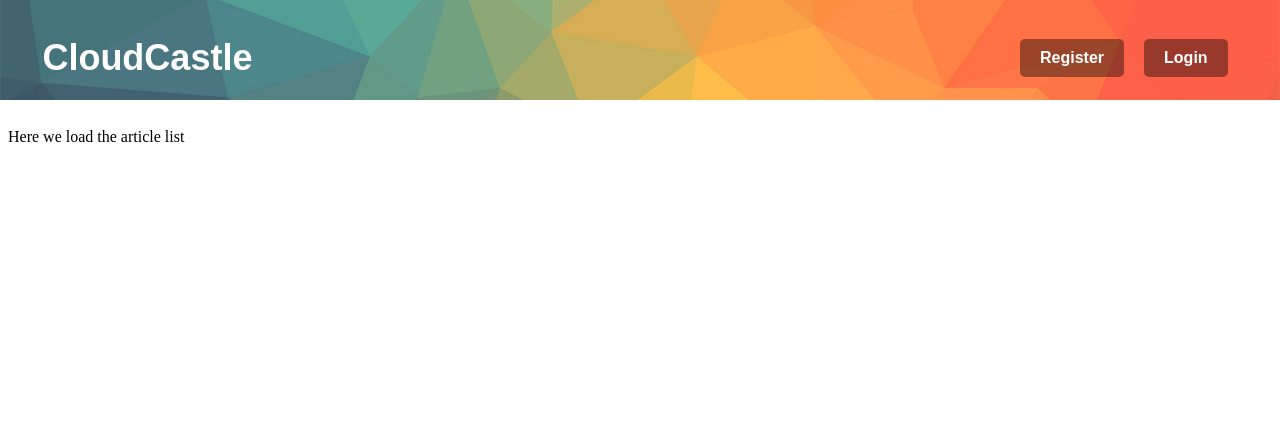
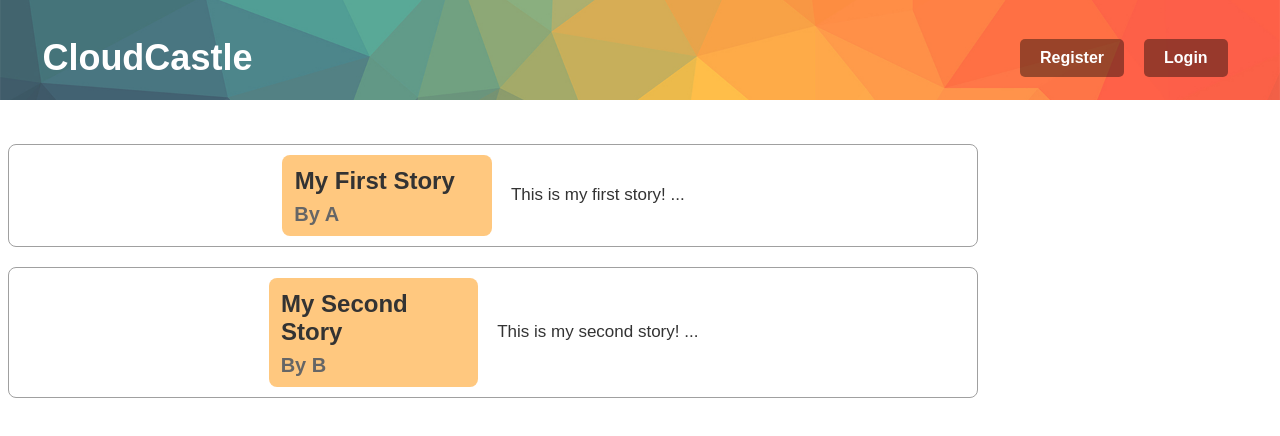
Before and after one commit to Xize-Wu/storyapp, a Next.js app: page / in a window 1280 px wide. Shown: the top 436 px of the page. Built offline with nearby package versions, Linux system fonts and the light colour scheme.

Commit message:
add getStaticProps to front page

```diff
--- /dev/null
+++ b/components/FrontPage/StoryIntro.js
@@ -0,0 +1,17 @@
+import styles from './StoryIntro.module.css'
+
+export default function StoryIntro (props) {
+  const { title, username, text } = props;
+
+  const abbr = text.substring(0, 300) + ' ...';
+
+  return (
+    <ul className={styles.story_item}>
+      <div className={styles.byline}>
+      <div className={styles.title}>{title}</div>
+      <div className={styles.username}>By {username}</div>
+      </div>
+      <div className={styles.abbr}>{abbr}</div>
+    </ul>
+  );
+};
--- a/styles/story.module.css
+++ b/components/FrontPage/StoryIntro.module.css
@@ -16,10 +16,10 @@
 
 .byline {
   align-items: center;
-  background-color: #e7e7e7;
+  background-color: rgba(255, 145, 0, 0.5);
   padding: 10px;
   border-radius: 8px;
-  width:20%
+  width:20%;
 }
 
 .title {
--- a/components/FrontPage/StoryList.js
+++ /dev/null
@@ -1 +0,0 @@
-<></>
--- a/pages/index.js
+++ b/pages/index.js
@@ -3,14 +3,38 @@ import dynamic from 'next/dynamic'
 import { Inter } from 'next/font/google'
 import Cookies from 'js-cookie';
 import axios from 'axios';
-
+import StoryIntro from '../components/FrontPage/StoryIntro';
 // import styles from '@/styles/Home.module.css'
 const NoSSRHeader = dynamic(() => import('../components/Header/Header'), { ssr: false })
 
 const inter = Inter({ subsets: ['latin'] })
 
-export default function Home() {
+export async function getStaticProps() {
+  return {
+    props: {
+      stories: [
+        {
+          id: 1,
+          title: "My First Story",
+          username: "A",
+          text: "This is my first story!"
+        },
+        {
+          id: 2,
+          title: "My Second Story",
+          username: "B",
+          text: "This is my second story!"
+        }
+      ]
+    }
+  };
+}
+
+
+export default function Home(props) {
   const username = Cookies.get('username');
+  const {stories} = props;
+  console.log(stories)
 
   return (
     <>
@@ -18,7 +42,8 @@ export default function Home() {
       <title>CloudCastle</title>
     </Head>
       <NoSSRHeader username = {username}/>
-     <>Here we load the article list</>
-    </>
+
+{stories.map(story=><StoryIntro title = {story.title} username = {story.username} text = {story.text}/>)}
+  </>
   )
 }
```
